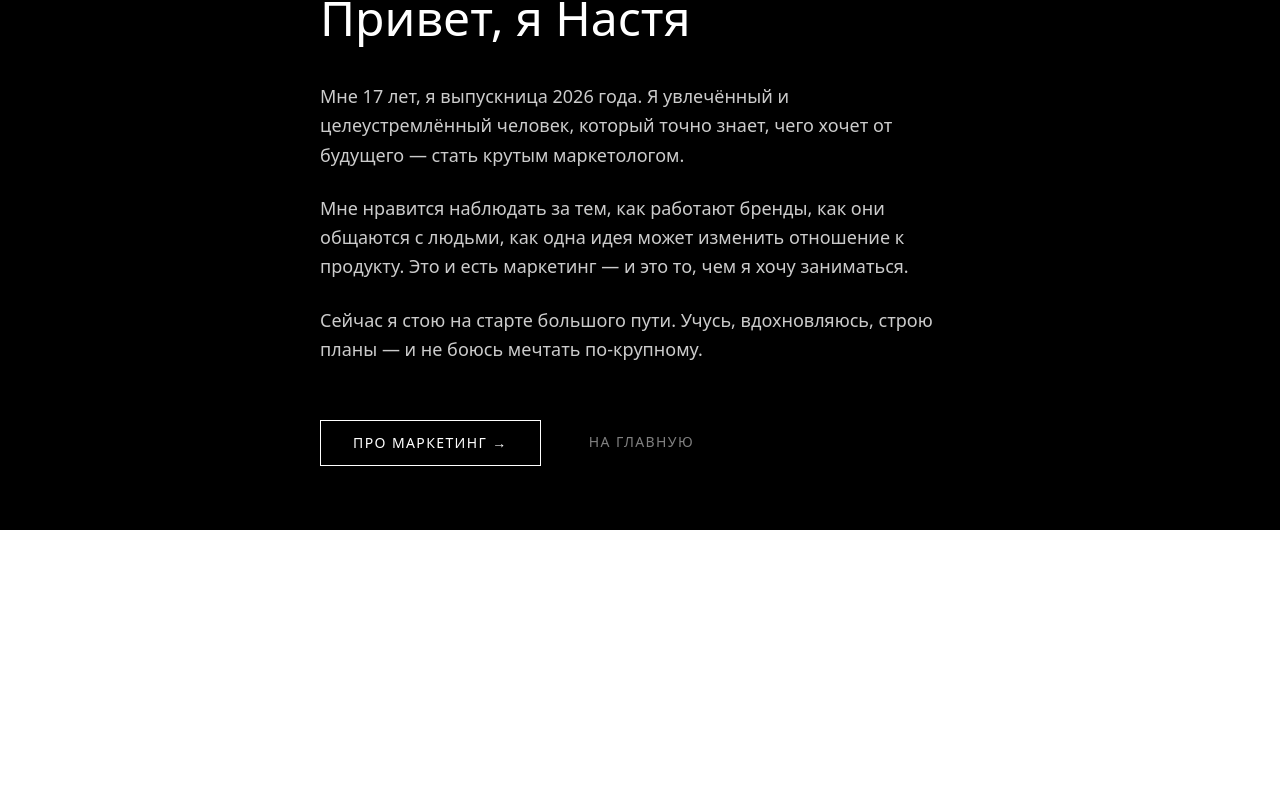
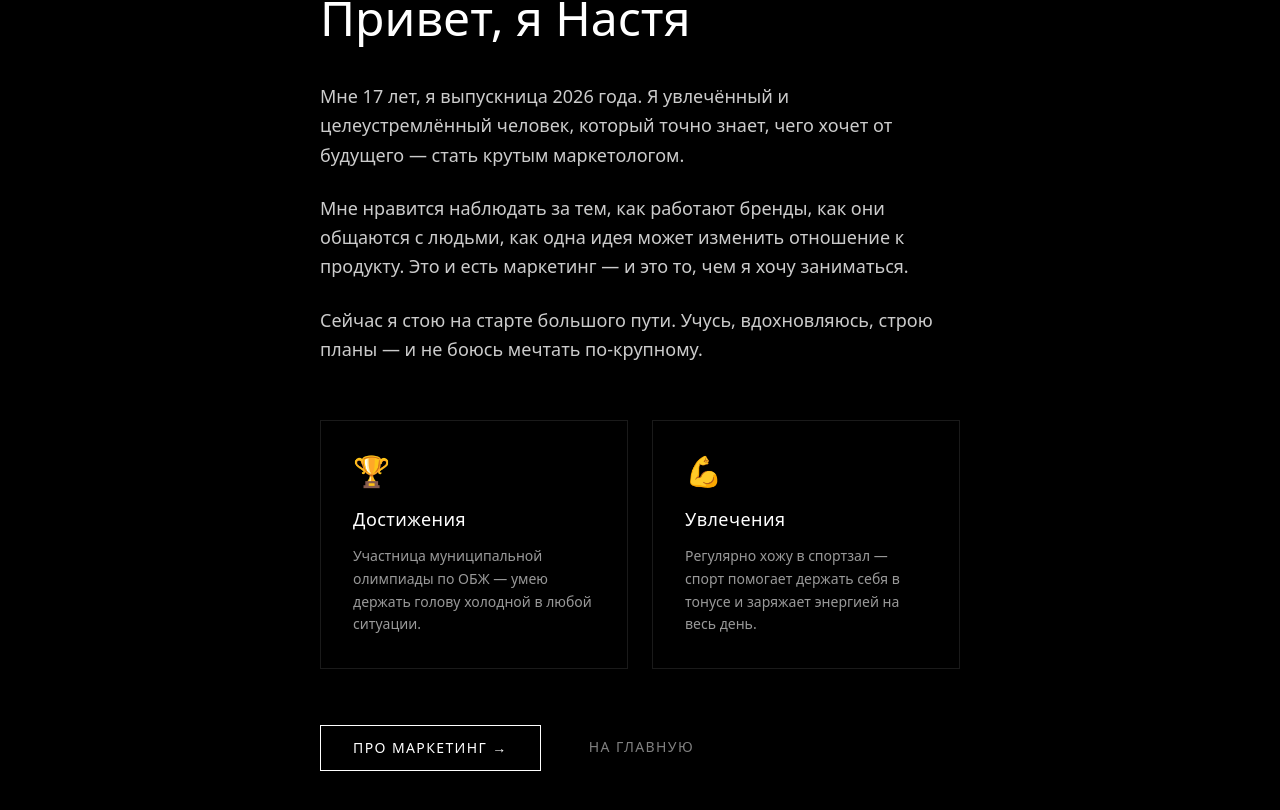
Before and after one commit to pr-poehali-dev/final-test-automation, a React (Vite) app: page /about in a window 1280 px wide. Shown: the part 394-1204 px from the top of the page. Before the commit the page ends 924 px from the top, so only its background shows below. Built offline with nearby package versions, Linux system fonts and the light colour scheme.

Commit message:
feat: Настина олимпиада и спортзал

```diff
--- a/src/pages/About.tsx
+++ b/src/pages/About.tsx
@@ -31,6 +31,23 @@ export default function About() {
           </p>
         </div>
 
+        <div className="mt-14 grid grid-cols-1 md:grid-cols-2 gap-6 mb-14">
+          <div className="border border-white/10 p-8 hover:border-white/30 transition-colors duration-300">
+            <div className="text-3xl mb-4">🏆</div>
+            <h3 className="text-white text-lg font-light mb-3 tracking-wide">Достижения</h3>
+            <p className="text-white/60 text-sm leading-relaxed">
+              Участница муниципальной олимпиады по ОБЖ — умею держать голову холодной в любой ситуации.
+            </p>
+          </div>
+          <div className="border border-white/10 p-8 hover:border-white/30 transition-colors duration-300">
+            <div className="text-3xl mb-4">💪</div>
+            <h3 className="text-white text-lg font-light mb-3 tracking-wide">Увлечения</h3>
+            <p className="text-white/60 text-sm leading-relaxed">
+              Регулярно хожу в спортзал — спорт помогает держать себя в тонусе и заряжает энергией на весь день.
+            </p>
+          </div>
+        </div>
+
         <div className="mt-14 flex gap-4">
           <Link
             to="/marketing"
```
